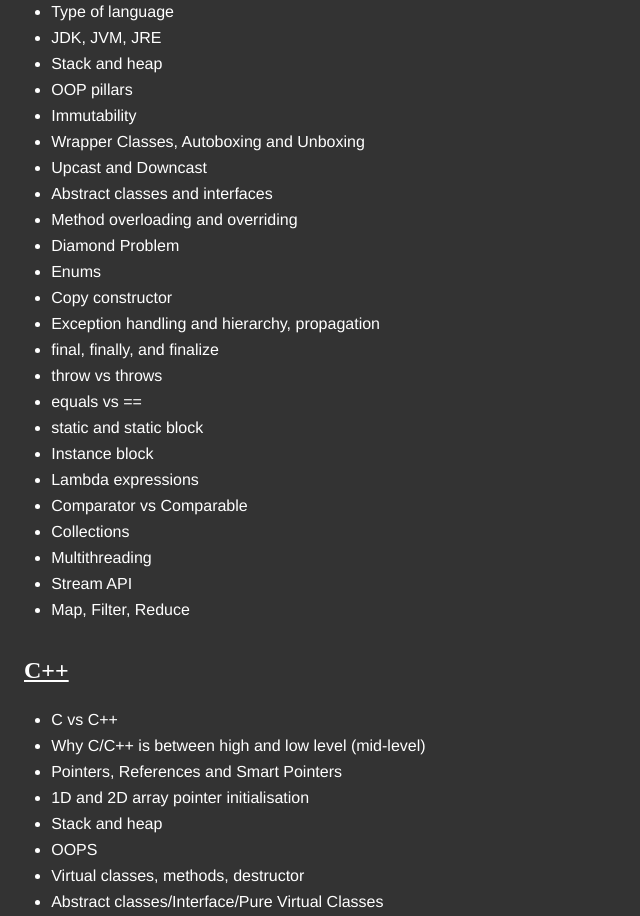
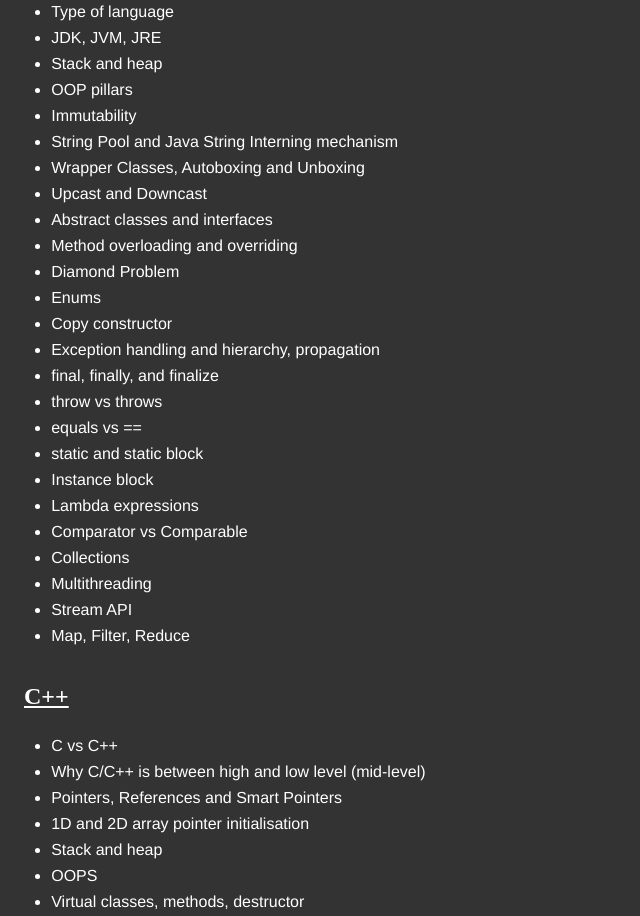
Before and after one commit to sparshak7/guide, a plain HTML site: page index.html in a window 1280 px wide. Shown: the part 2470-3386 px from the top of the page, without its empty margins (0-640 px from the left). Drawn offline with Linux system fonts and the light colour scheme.

Commit message:
java update

```diff
--- a/index.html
+++ b/index.html
@@ -133,6 +133,7 @@
             <li>Stack and heap</li>
             <li>OOP pillars</li>
             <li>Immutability</li>
+            <li>String Pool and Java String Interning mechanism</li>
             <li>Wrapper Classes, Autoboxing and Unboxing</li>
             <li>Upcast and Downcast</li>
             <li>Abstract classes and interfaces</li>
```
